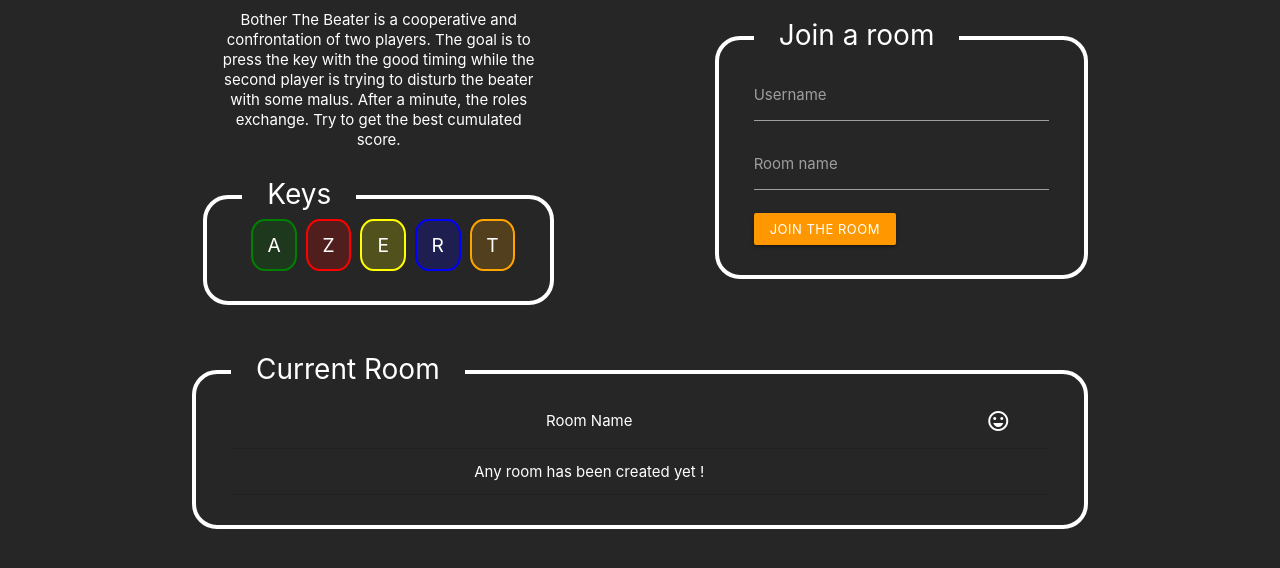
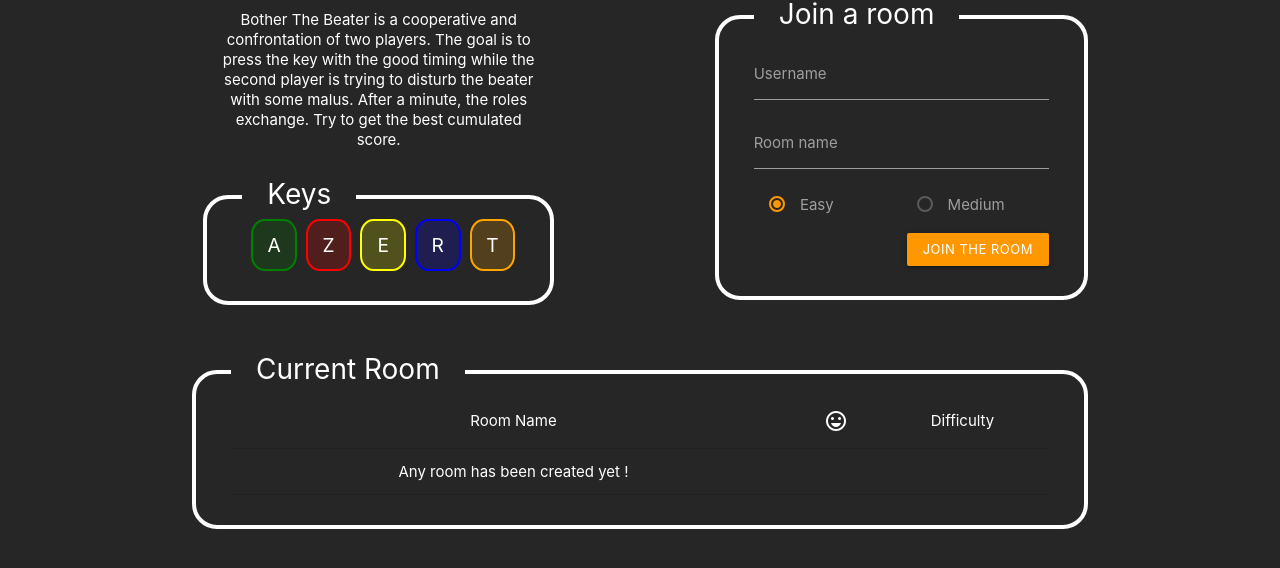
Before and after one commit to GuillaumeVanneste/BotherTheBeater, a website: page client/index.html in a window 1280 px wide. Shown: the part 126-694 px from the top of the page. Drawn offline with Linux system fonts and the light colour scheme.

Commit message:
:lipstick: Adding style for form and modal

```diff
--- a/client/assets/styles/style.css
+++ b/client/assets/styles/style.css
@@ -67,6 +67,9 @@ h1.title {
     color: black;
 }
 
+.home .joinButton {
+    margin-top: 16px;
+}
 
 /********************
 
@@ -148,6 +151,7 @@ h1.title {
 
 .game .restartPopup {
     display: none;
+    z-index: 2;
 }
 
 @media only screen and (max-width: 600px) { .row.valign-wrapper { display: inherit; } }
--- a/client/index.html
+++ b/client/index.html
@@ -81,7 +81,19 @@
                             <input id="room" name="room" type="text" class="validate" autocomplete="off">
                             <label for="room">Room name</label>
                         </div>
-                        <button class="waves-effect waves-light btn-small orange hoverable" type="submit">Join the room</button>
+                        <div class="col s6">
+                            <label>
+                                <input class="with-gap" name="difficulty" type="radio" value="0" checked />
+                                <span>Easy</span>
+                            </label>
+                        </div>
+                        <div class="col s6">
+                            <label>
+                                <input class="with-gap" name="difficulty" type="radio" value="1" />
+                                <span>Medium</span>
+                            </label>
+                        </div>
+                        <button class="joinButton right waves-effect waves-light btn-small orange hoverable" type="submit">Join the room</button>
                     </form>
                 </div>
             </div>
@@ -95,6 +107,7 @@
                             <tr>
                                 <th>Room Name</th>
                                 <th><i class="material-icons">sentiment_very_satisfied</i></th>
+                                <th>Difficulty</th>
                             </tr>
                         </thead>
                         <tbody class="roomsTable">
```
Also changed, not shown: client/game.html (+3 -3 lines), client/assets/styles/materialize.min.css.
